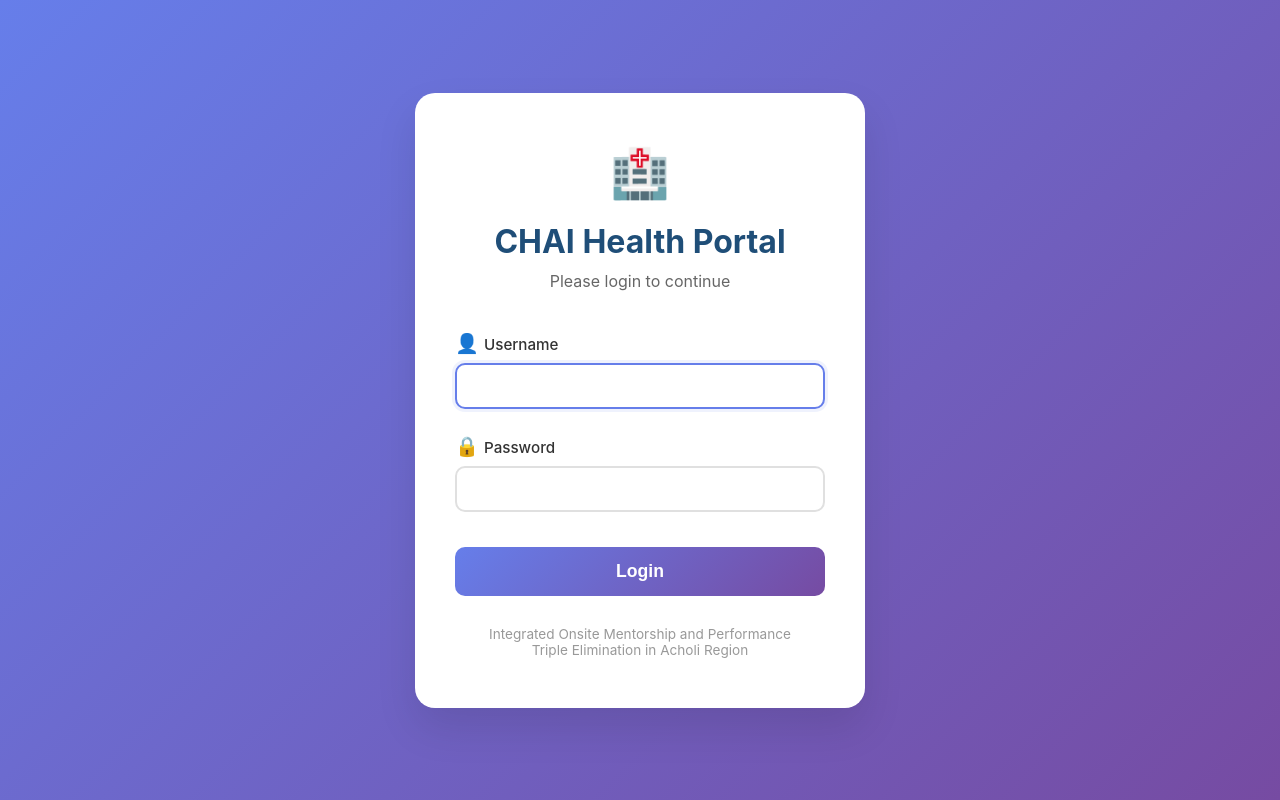
After one commit to Isaac25-lgtm/CHAI, a Flask app: template templates/login.html in a window 1280 px wide. The commit adds this page. Run offline with Flask 3, Linux system fonts and the light colour scheme; the template is opened without the code that fills it, so the values that code supplies are empty; some libraries are stand-ins or nearby versions.

Commit message:
Add authentication system with admin login and session management

```diff
--- a/app.py
+++ b/app.py
@@ -1,4 +1,4 @@
-from flask import Flask, render_template, request, jsonify, send_file, session
+from flask import Flask, render_template, request, jsonify, send_file, session, redirect, url_for
 from flask_wtf.csrf import CSRFProtect
 import os
 import sys
@@ -208,21 +208,72 @@
         return decorated_function
     return decorator
 
+def login_required(f):
+    """Decorator to require login for routes"""
+    @wraps(f)
+    def decorated_function(*args, **kwargs):
+        if not session.get('logged_in'):
+            if request.is_json:
+                return jsonify({'success': False, 'message': 'Authentication required'}), 401
+            return redirect(url_for('login'))
+        return f(*args, **kwargs)
+    return decorated_function
+
+# Authentication credentials
+ADMIN_USERNAME = "admin"
+ADMIN_PASSWORD = "admin"
+
 # Routes
+@app.route('/login', methods=['GET', 'POST'])
+@api_logger
+def login():
+    """Login page and authentication"""
+    if request.method == 'POST':
+        username = request.form.get('username')
+        password = request.form.get('password')
+
+        if username == ADMIN_USERNAME and password == ADMIN_PASSWORD:
+            session['logged_in'] = True
+            session['username'] = username
+            logger.info(f"Successful login: {username}")
+            return redirect(url_for('index'))
+        else:
+            log_security_event("Failed login attempt", f"Username: {username}", request.remote_addr)
+            logger.warning(f"Failed login attempt for username: {username}")
+            return render_template('login.html', error='Invalid username or password')
+
+    # If already logged in, redirect to index
+    if session.get('logged_in'):
+        return redirect(url_for('index'))
+
+    return render_template('login.html')
+
+@app.route('/logout')
+@api_logger
+def logout():
+    """Logout and clear session"""
+    username = session.get('username', 'Unknown')
+    session.clear()
+    logger.info(f"User logged out: {username}")
+    return redirect(url_for('login'))
+
 @app.route('/')
 @api_logger
+@login_required
 def index():
     """Main landing page with navigation"""
-    return render_template('index.html')
+    return render_template('index.html', username=session.get('username'))
 
 @app.route('/registration')
 @api_logger
+@login_required
 def registration():
     """Participant registration page"""
     return render_template('registration.html')
 
 @app.route('/tools')
 @api_logger
+@login_required
 def tools():
     """Assessment tools page"""
     return render_template('tools.html', sections=TOOL_SECTIONS, criteria=SCORING_CRITERIA)
@@ -230,6 +281,7 @@
 @app.route('/submit', methods=['POST'])
 @csrf.exempt  # Temporarily exempt for AJAX calls - should implement proper CSRF handling
 @api_logger
+@login_required
 @validate_json
 @rate_limit(max_requests=50, window=3600)
 def submit_data():
@@ -286,6 +338,7 @@
 @app.route('/submit-assessment', methods=['POST'])
 @csrf.exempt  # Temporarily exempt for AJAX calls
 @api_logger
+@login_required
 @validate_json
 @rate_limit(max_requests=20, window=3600)
 def submit_assessment():
@@ -336,6 +389,7 @@
 @app.route('/download', methods=['POST'])
 @csrf.exempt  # Temporarily exempt for AJAX calls
 @api_logger
+@login_required
 @validate_json
 @rate_limit(max_requests=30, window=3600)
 def download_excel():
@@ -383,6 +437,7 @@
 @app.route('/download-assessment', methods=['POST'])
 @csrf.exempt  # Temporarily exempt for AJAX calls
 @api_logger
+@login_required
 @validate_json
 @rate_limit(max_requests=20, window=3600)
 def download_assessment():
--- /dev/null
+++ b/templates/login.html
@@ -0,0 +1,171 @@
+<!DOCTYPE html>
+<html lang="en">
+<head>
+    <meta charset="UTF-8">
+    <meta name="viewport" content="width=device-width, initial-scale=1.0">
+    <title>Login - CHAI Health Portal</title>
+    <style>
+        * {
+            margin: 0;
+            padding: 0;
+            box-sizing: border-box;
+        }
+
+        body {
+            font-family: -apple-system, BlinkMacSystemFont, 'Segoe UI', Roboto, 'Helvetica Neue', Arial, sans-serif;
+            background: linear-gradient(135deg, #667eea 0%, #764ba2 100%);
+            min-height: 100vh;
+            display: flex;
+            align-items: center;
+            justify-content: center;
+            padding: 20px;
+        }
+
+        .login-container {
+            background: white;
+            border-radius: 20px;
+            box-shadow: 0 20px 40px rgba(0,0,0,0.1);
+            padding: 50px 40px;
+            text-align: center;
+            max-width: 450px;
+            width: 100%;
+        }
+
+        .logo {
+            font-size: 3rem;
+            margin-bottom: 20px;
+        }
+
+        h1 {
+            color: #1F4E78;
+            font-size: 2rem;
+            margin-bottom: 10px;
+            font-weight: 700;
+        }
+
+        .subtitle {
+            color: #666;
+            font-size: 1rem;
+            margin-bottom: 40px;
+        }
+
+        .form-group {
+            margin-bottom: 25px;
+            text-align: left;
+        }
+
+        label {
+            display: block;
+            color: #333;
+            font-weight: 500;
+            margin-bottom: 8px;
+            font-size: 0.95rem;
+        }
+
+        input[type="text"],
+        input[type="password"] {
+            width: 100%;
+            padding: 12px 15px;
+            border: 2px solid #e0e0e0;
+            border-radius: 10px;
+            font-size: 1rem;
+            transition: all 0.3s ease;
+        }
+
+        input[type="text"]:focus,
+        input[type="password"]:focus {
+            outline: none;
+            border-color: #667eea;
+            box-shadow: 0 0 0 3px rgba(102, 126, 234, 0.1);
+        }
+
+        .btn-login {
+            width: 100%;
+            padding: 14px;
+            background: linear-gradient(135deg, #667eea 0%, #764ba2 100%);
+            color: white;
+            border: none;
+            border-radius: 10px;
+            font-size: 1.1rem;
+            font-weight: 600;
+            cursor: pointer;
+            transition: all 0.3s ease;
+            margin-top: 10px;
+        }
+
+        .btn-login:hover {
+            transform: translateY(-2px);
+            box-shadow: 0 10px 20px rgba(102, 126, 234, 0.3);
+        }
+
+        .btn-login:active {
+            transform: translateY(0);
+        }
+
+        .alert {
+            padding: 12px 15px;
+            border-radius: 10px;
+            margin-bottom: 20px;
+            font-size: 0.95rem;
+        }
+
+        .alert-error {
+            background-color: #fee;
+            color: #c33;
+            border: 1px solid #fcc;
+        }
+
+        .footer {
+            margin-top: 30px;
+            color: #999;
+            font-size: 0.85rem;
+        }
+
+        .lock-icon {
+            font-size: 1.2rem;
+            margin-right: 5px;
+        }
+
+        @media (max-width: 768px) {
+            .login-container {
+                padding: 40px 25px;
+            }
+
+            h1 {
+                font-size: 1.75rem;
+            }
+        }
+    </style>
+</head>
+<body>
+    <div class="login-container">
+        <div class="logo">🏥</div>
+        <h1>CHAI Health Portal</h1>
+        <p class="subtitle">Please login to continue</p>
+
+        {% if error %}
+        <div class="alert alert-error">
+            {{ error }}
+        </div>
+        {% endif %}
+
+        <form method="POST" action="/login">
+            <div class="form-group">
+                <label for="username"><span class="lock-icon">👤</span>Username</label>
+                <input type="text" id="username" name="username" required autofocus>
+            </div>
+
+            <div class="form-group">
+                <label for="password"><span class="lock-icon">🔒</span>Password</label>
+                <input type="password" id="password" name="password" required>
+            </div>
+
+            <button type="submit" class="btn-login">Login</button>
+        </form>
+
+        <div class="footer">
+            <p>Integrated Onsite Mentorship and Performance<br>Triple Elimination in Acholi Region</p>
+        </div>
+    </div>
+</body>
+</html>
```
Also changed, not shown: templates/index.html (+45 -0 lines).
